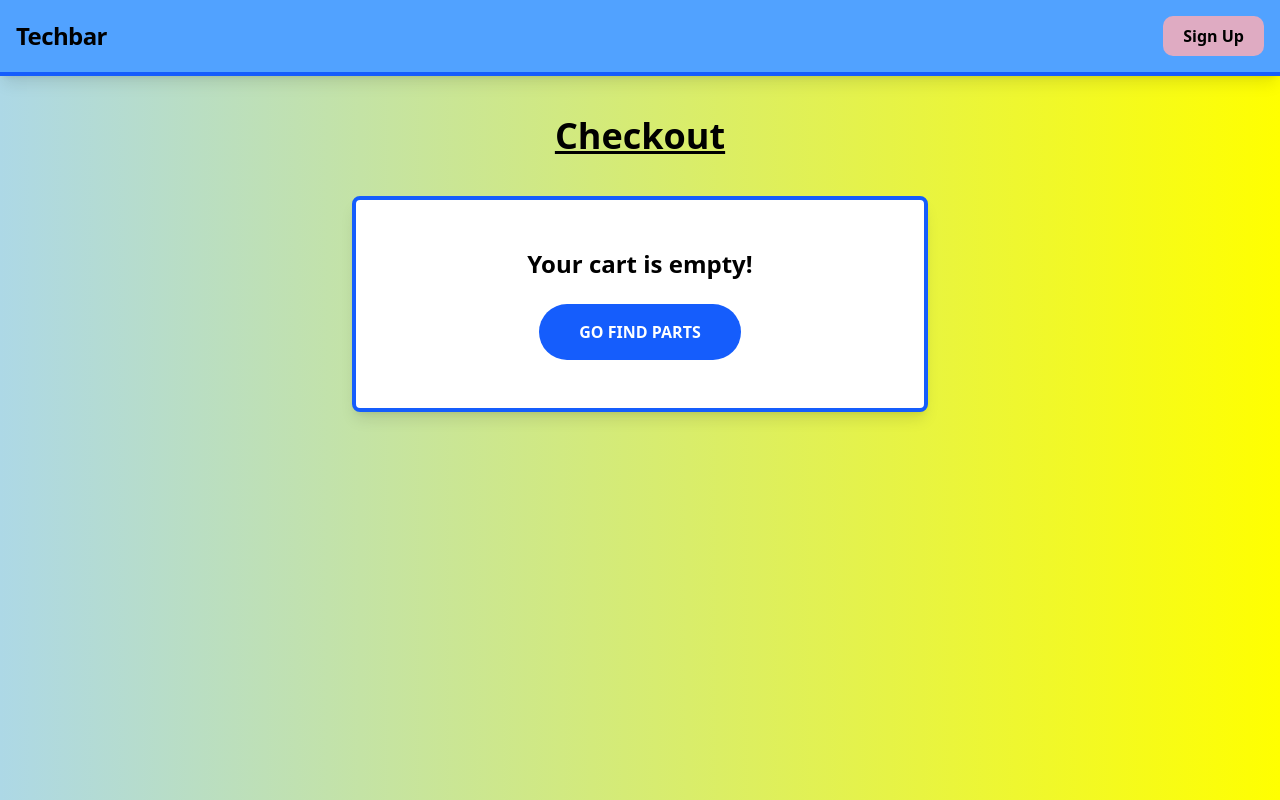
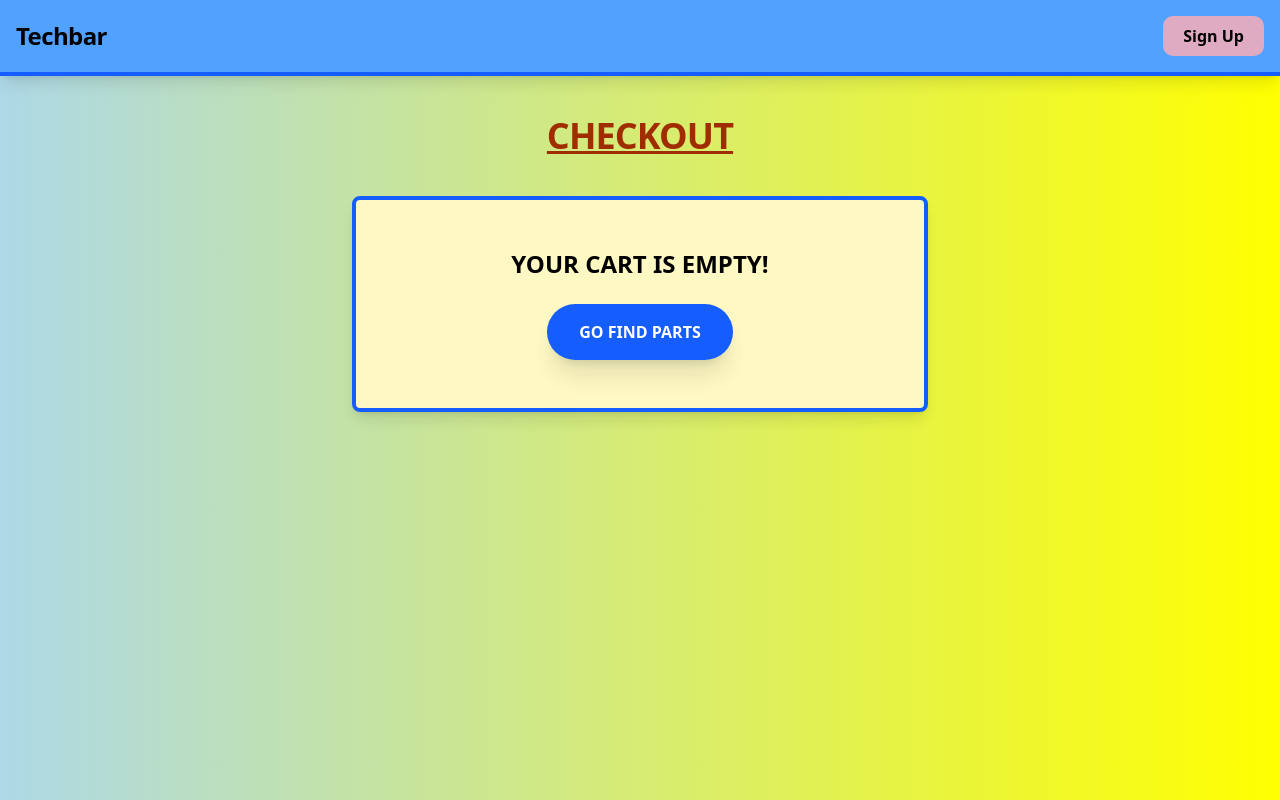
Before and after one commit to Jesiahm67/jesiah_tech_trek, a Flask app: template templates/checkout.html.jinja in a window 1280 px wide. Run offline with Flask 3, Linux system fonts and the light colour scheme; the template is opened without the code that fills it, so the values that code supplies are empty.

Commit message:
fixed_checkout page

```diff
--- a/templates/checkout.html.jinja
+++ b/templates/checkout.html.jinja
@@ -1,89 +1,98 @@
 <!doctype html>
-<html>
+<html lang="en">
 <head>
   <meta charset="UTF-8" />
   <meta name="viewport" content="width=device-width, initial-scale=1.0" />
   <script src="https://cdn.jsdelivr.net/npm/@tailwindcss/browser@4"></script>
 </head>
 
-<body style="background-image: linear-gradient(to right, lightblue, yellow);" class="min-h-screen pb-20">
+<body style="background-image: linear-gradient(to right, lightblue, yellow);" class="min-h-screen pb-10">
   {% include "components/navbar.html.jinja"%}
 
-  <div class="max-w-6xl mx-auto px-4 mt-10">
-    <h1 class="text-center text-4xl font-bold underline mb-10">Checkout</h1>
+  <div class="max-w-6xl mx-auto px-4 sm:px-6 mt-6 md:mt-10">
+    <h1 class="text-center text-2xl md:text-4xl font-bold underline mb-6 md:mb-10 text-orange-800 uppercase tracking-tight">
+        Checkout
+    </h1>
 
     {% if cart_items %}
-    <div class="flex flex-col lg:flex-row gap-8 items-start">
+    <div class="flex flex-col lg:flex-row gap-6 md:gap-8 items-start">
 
-      <div class="w-full lg:w-3/5 bg-blue-400 p-6 rounded-lg shadow-lg border-4 border-blue-600">
-        <h2 class="text-2xl font-bold text-white mb-4">1. Review Items</h2>
-        <div class="grid grid-cols-1 gap-4">
+      <div class="w-full lg:w-3/5 bg-blue-400 p-4 md:p-6 rounded-lg shadow-lg border-4 border-blue-600">
+        <h2 class="text-xl md:text-2xl font-bold text-white mb-4">Review Items</h2>
+
+        <div class="grid grid-cols-1 gap-3 md:gap-4">
           {% for x in cart_items %}
-          <div class="flex items-center gap-4 border-2 border-red-400 p-4 rounded-lg bg-lime-100 shadow-sm transition-all hover:shadow-md">
-            <img class="h-20 w-20 object-contain bg-orange-300 p-1 rounded-md border-2 border-orange-400" src="{{ x['Image'] }}">
+          <div class="flex items-center gap-3 md:gap-4 border-2 border-red-400 p-3 md:p-4 rounded-lg bg-lime-100 shadow-sm">
+            <img class="h-16 w-16 md:h-20 md:w-20 object-contain bg-orange-300 p-1 rounded-md border-2 border-orange-400 flex-shrink-0" src="{{ x['Image'] }}">
 
-            <div class="flex-1">
-              <div class="font-bold text-lg leading-tight">{{ x["Name"] }}</div>
-              <div class="text-sm text-gray-600 font-semibold mt-1">Qty: {{ x["Quantity"] }}</div>
+            <div class="flex-1 min-w-0">
+              <div class="font-bold text-xs md:text-lg leading-tight ">{{ x["Name"] }}</div>
+              <div class="text-xs md:text-sm text-gray-600 font-semibold mt-1">Qty: {{ x["Quantity"] }}</div>
             </div>
 
-            <div class="text-right">
-              <div class="text-blue-700 font-black text-xl">
+            <div class="text-right flex-shrink-0 ml-2">
+              <div class="text-blue-700 font-black text-sm text-base md:text-xl leading-none">
                 ${{ "%.2f"|format(x['Price'] * x['Quantity']) }}
               </div>
-              <div class="text-[10px] text-gray-500 italic">(${{ "%.2f"|format(x['Price']) }} ea.)</div>
+              <div class="hidden sm:block text-[10px] text-gray-500 italic mt-1">
+                (${{ "%.2f"|format(x['Price']) }} ea.)
+              </div>
             </div>
           </div>
           {% endfor %}
         </div>
 
-        <div class="mt-6 p-4 bg-green-200 rounded-lg border-4 border-green-600 flex justify-between items-center px-8">
-            <span class="text-xl font-bold text-green-900 uppercase">Subtotal</span>
-            <span class="text-3xl font-black text-green-900">${{ "%.2f"|format(total) }}</span>
+        <div class="mt-6 p-4 bg-green-200 rounded-lg border-4 border-green-600 flex flex-row justify-between items-center px-4 md:px-8">
+            <span class="text-sm md:text-xl font-bold text-green-900 uppercase">Subtotal</span>
+            <span class="text-xl md:text-3xl font-black text-green-900 leading-none">
+                ${{ "%.2f"|format(total) }}
+            </span>
         </div>
       </div>
 
       <div class="w-full lg:w-2/5 flex flex-col gap-6 lg:sticky lg:top-10">
 
-        <div class="bg-yellow-100 p-6 rounded-lg shadow-lg border-4 border-blue-600">
-          <h2 class="text-2xl font-bold underline text-center mb-6">2. Order Details</h2>
+        <div class="bg-green-100 p-5 md:p-6 rounded-lg shadow-lg border-4 border-blue-600">
+          <h2 class="text-xl md:text-2xl font-bold underline text-center mb-6">Order Details</h2>
 
           <form class="space-y-4">
             <div>
-              <label class="block font-bold text-sm mb-1 uppercase text-gray-700">Account Email</label>
-              <input type="text" value="{{ current_user.email }}" readonly class="w-full bg-blue-100 p-3 rounded border-b-4 border-blue-600 cursor-not-allowed font-semibold text-blue-900">
+              <label class="block font-bold text-xs md:text-sm mb-1 uppercase text-gray-900">Full Name *</label>
+              <input type="text" required value="{{ current_user.name }}" class="w-full bg-white p-3 rounded border-b-4 border-blue-600 focus:outline-none focus:ring-2 focus:ring-blue-400 text-sm md:text-base">
+            </div>
+            <div>
+              <label class="block font-bold text-xs md:text-sm mb-1 uppercase text-gray-900">Account Email *</label>
+              <input type="text" value="{{ current_user.email }}" readonly class="w-full bg-blue-100 p-3 rounded border-b-4 border-blue-600 cursor-not-allowed font-semibold text-blue-900 text-sm md:text-base">
             </div>
 
             <div>
-              <label class="block font-bold text-sm mb-1 uppercase text-gray-700">Shipping Address</label>
-              <textarea class="w-full bg-white p-3 rounded border-b-4 border-blue-600 focus:outline-none focus:ring-2 focus:ring-blue-400" rows="3">{{ current_user.address }}</textarea>
+              <label class="block font-bold text-xs md:text-sm mb-1 uppercase text-gray-900">Shipping Address *</label>
+              <textarea required rows="3" class="w-full bg-white p-3 rounded border-b-4 border-blue-600 focus:outline-none focus:ring-2 focus:ring-blue-400 text-sm md:text-base"></textarea>
             </div>
           </form>
 
-          <div class="mt-6 text-center border-t border-yellow-300 pt-4">
-             <p class="text-[10px] italic text-gray-500 mb-2 uppercase">Is this information incorrect?</p>
-             <a href="/logout" class="text-blue-600 hover:text-blue-800 underline font-black text-xs uppercase tracking-widest">Logout / Switch User</a>
+          <div class="mt-5 text-center border-t-2 border-yellow-300 pt-4">
+             <p class="text-[10px] md:text-[12px] italic text-gray-500 mb-2 uppercase">Incorrect info?</p>
+             <a href="/logout" class="text-blue-600 hover:text-blue-800 underline font-black text-xs md:text-sm uppercase tracking-widest">Logout/Wrong Account</a>
           </div>
         </div>
 
-        <form method="post" action="/checkout/confirm">
-          <button type="submit"
-            class="w-full bg-green-600 hover:bg-green-700 text-white font-extrabold py-5 px-8 rounded-xl shadow-2xl transition-all duration-200 hover:scale-105 active:scale-95 text-2xl border-b-8 border-green-800 group">
-            <span class="inline-block group-hover:animate-pulse">CONFIRM PURCHASE</span>
-          </button>
+        <form method="post">
+            <button type="submit"
+                class="w-full bg-green-600 hover:bg-green-700 text-white font-extrabold py-4 md:py-5 px-4 rounded-xl shadow-2xl transition-all duration-200 hover:scale-[1.02] active:scale-95 text-base md:text-2xl border-b-8 border-green-800 group">
+                <span class="inline-block group-hover:animate-pulse">CONFIRM PURCHASE</span>
+            </button>
         </form>
-
-        <div class="flex items-center justify-center gap-2 text-gray-500 text-[10px] mt-2 font-bold uppercase tracking-widest">
-            <span class="text-green-600 text-base">✔</span> Encrypted & Secure Checkout
-        </div>
       </div>
 
     </div>
 
     {% else %}
-    <div class="text-center p-12 bg-white rounded-lg shadow-lg border-4 border-blue-600 max-w-xl mx-auto">
-      <p class="text-2xl font-bold mb-6">Your cart is empty!</p>
-      <a href="/browse" class="inline-block bg-blue-600 text-white px-10 py-4 rounded-full font-black hover:bg-blue-700 transition-transform hover:scale-110">GO FIND PARTS</a>
+    <div class="text-center p-8 md:p-12 bg-yellow-100 rounded-lg shadow-lg border-4 border-blue-600 max-w-xl mx-auto mt-10">
+      <p class="text-xl md:text-2xl font-bold mb-6 uppercase">Your cart is empty!</p>
+      <a href="/browse" class="inline-block bg-blue-600 text-white px-8 py-3 md:py-4 rounded-full font-black hover:bg-blue-700 transition-all hover:scale-110 shadow-xl">
+        GO FIND PARTS
+      </a>
     </div>
     {% endif %}
   </div>
```
Also changed, not shown: templates/thank_you.html.jinja (+9 -0 lines).
